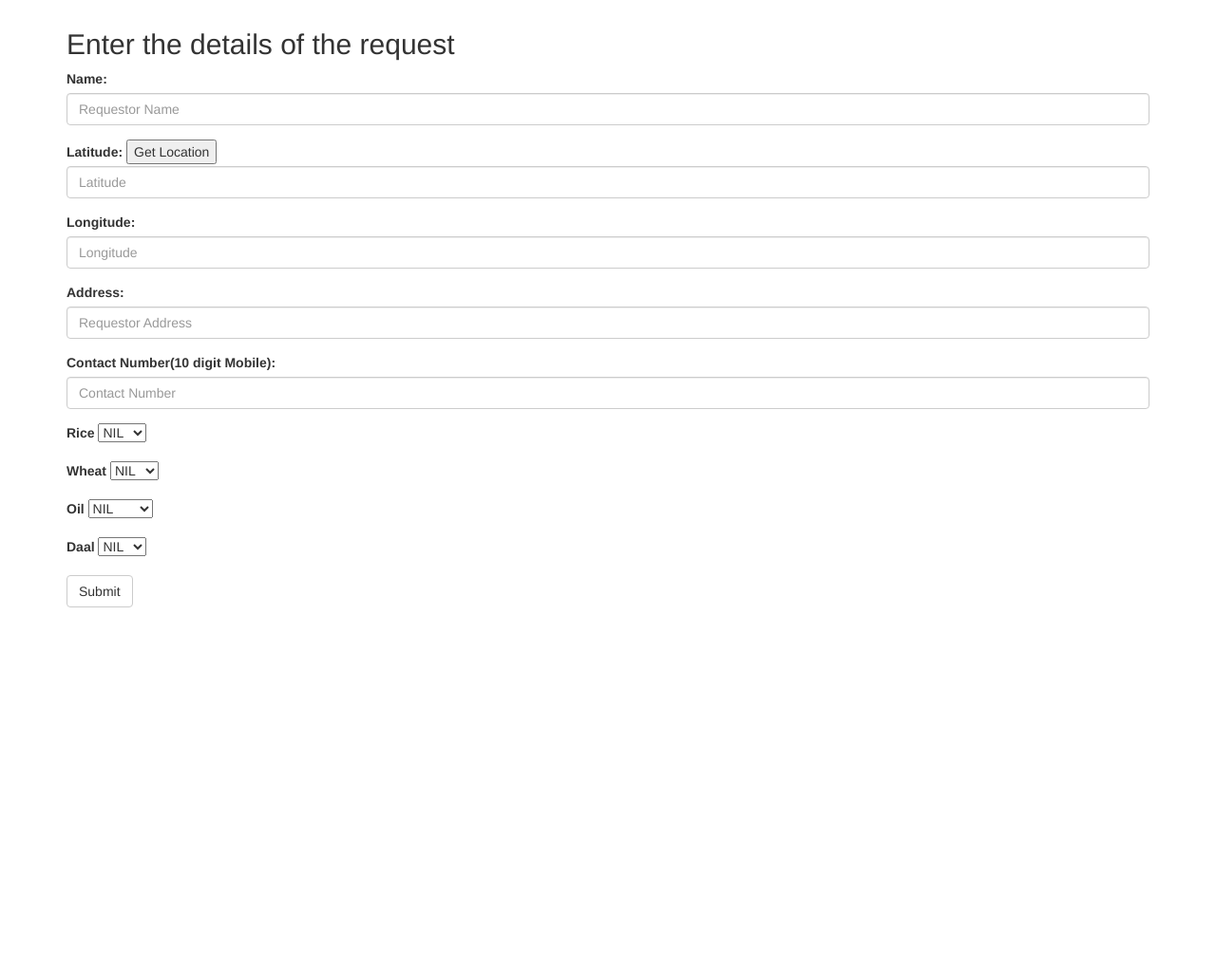
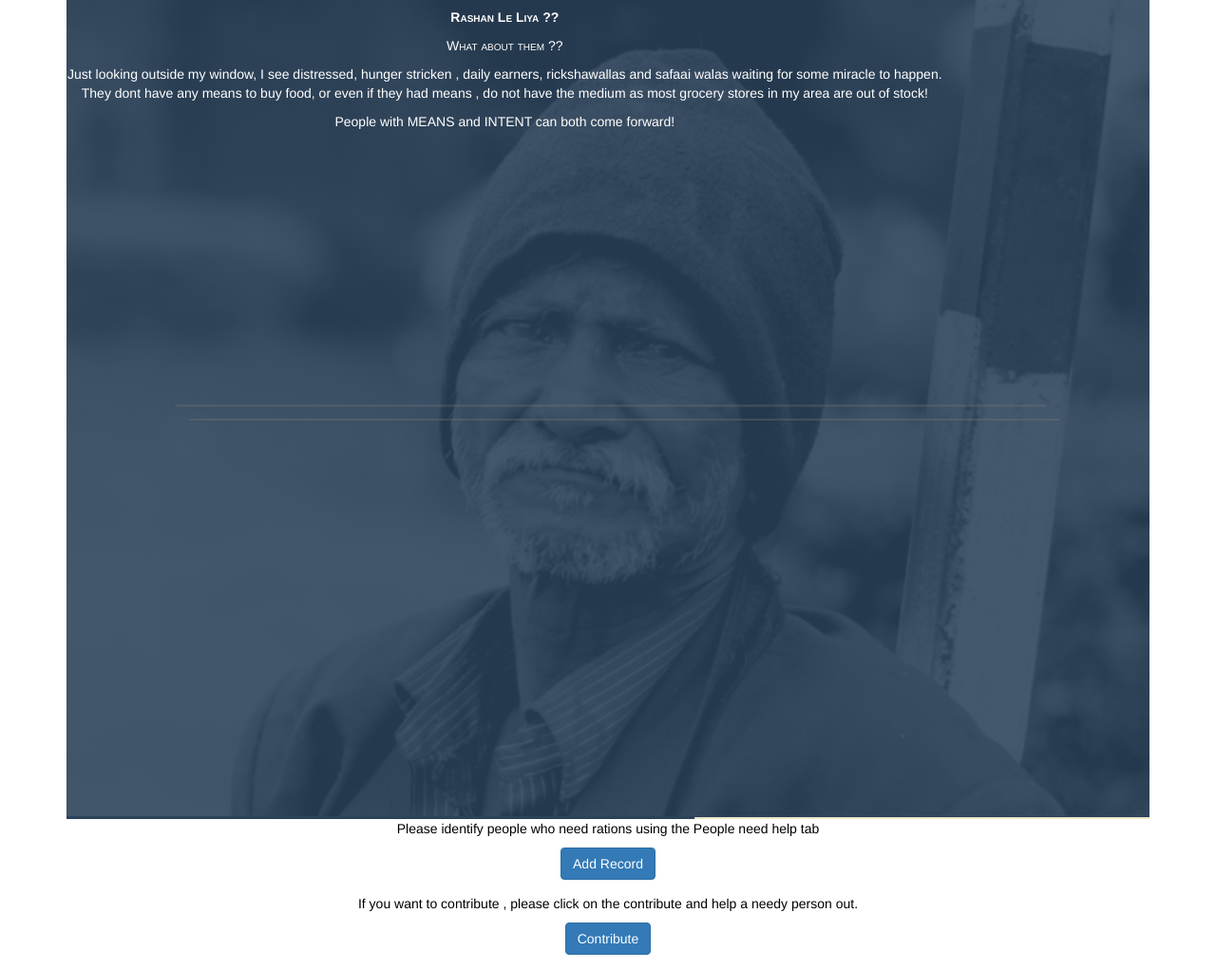
Before and after one commit to ashhadulislam/covid_assistance, a Flask app: page / in a window 1280 px wide. Shown: the whole page at 95% size. Before the commit the page ends 640 px from the top, so only its background shows below. Run offline with Flask 2, Linux system fonts and the light colour scheme; some libraries are stand-ins or nearby versions.

Commit message:
index page

```diff
--- a/app.py
+++ b/app.py
@@ -1,4 +1,4 @@
-from flask import Flask, render_template, request,send_from_directory, jsonify
+from flask import Flask, render_template, request,send_from_directory, jsonify, url_for
 import gspread
 from oauth2client.service_account import ServiceAccountCredentials
 
@@ -15,9 +15,16 @@ beneficiary_contact_index=11
 # counting from 0
 # when using in sheet, add 1
 
+
 @application.route('/')
-def add_request():
-    return render_template('index.html')
+def show_home():
+    return render_template('base.html')
+
+
+
+@application.route('/addneedy')
+def addneedy():
+    return render_template('addneedy.html')
 
 
 
--- /dev/null
+++ b/static/css/main.css
@@ -0,0 +1,76 @@
+/* Container holding the image and the text */
+.container {
+  position: relative;
+  text-align: center;
+  color: white;
+}
+
+.container_black_text {
+  position: relative;
+  text-align: center;
+  color: black;
+}
+
+/* Bottom left text */
+.bottom-left {
+  position: absolute;
+  bottom: 8px;
+  left: 16px;
+}
+
+/* Top left text */
+.top-left {
+  position: absolute;
+  top: 8px;
+  left: 16px;
+}
+
+
+
+
+/* Top right text */
+.top-right {
+  position: absolute;
+  top: 8px;
+  right: 16px;
+}
+
+/* Bottom right text */
+.bottom-right {
+  position: absolute;
+  bottom: 8px;
+  right: 16px;
+}
+
+
+
+/* Centered text */
+.centered {
+  position: absolute;
+  top: 50%;
+  left: 50%;
+  transform: translate(-50%, -50%);
+}
+
+
+p.normal {
+  font-weight: normal;
+}
+
+p.light {
+  font-weight: lighter;
+}
+
+p.thick {
+  font-weight: bold;
+}
+
+p.thick_small_caps {
+  font-weight: 900;
+  font-variant: small-caps;
+}
+
+p.thin_small_caps {
+  font-weight: 500;
+  font-variant: small-caps;
+}
--- a/templates/base.html
+++ b/templates/base.html
@@ -5,149 +5,61 @@
 	<meta charset="utf-8">
 	<meta name="viewport" content="width=device-width, initial-scale=1">
 	<link rel="stylesheet" href="https://maxcdn.bootstrapcdn.com/bootstrap/3.4.0/css/bootstrap.min.css">
+  <link rel="stylesheet" href="{{ url_for('static', filename='css/main.css') }}">
 	<script src="https://ajax.googleapis.com/ajax/libs/jquery/3.4.1/jquery.min.js"></script>
 	<script src="https://maxcdn.bootstrapcdn.com/bootstrap/3.4.0/js/bootstrap.min.js"></script>
 
 
-</head>
-
-<!-- <p>Click the button to get your coordinates.</p> -->
-
-<!-- <button onclick="getLocation()">Try It</button> -->
-<body>
-	<p id="demo"></p>
-
-	<script>
-	var x = document.getElementById("demo");
-
-	function getLocation() {
-	  if (navigator.geolocation) {
-	    navigator.geolocation.getCurrentPosition(showPosition);
-	  } else {
-	    x.innerHTML = "Geolocation is not supported by this browser.";
-	  }
-	}
-
-	function showPosition(position) {
-	  // x.innerHTML = "Latitude: " + position.coords.latitude +
-	  // "<br>Longitude: " + position.coords.longitude;
-	  mosque_lat.value=position.coords.latitude;
-	  mosque_lon.value=position.coords.longitude;
-
-	}
-	</script>
 
 
 
-	<script>
-    $("#file-picker").change(function(){
-
-
-        var input = document.getElementById('file-picker');
-        for (var i=0; i<input.files.length; i++)
-        {
-        //koala.jpg, koala.JPG substring(index) lastIndexOf('a') koala.1.jpg
-            var ext= input.files[i].name.substring(input.files[i].name.lastIndexOf('.')+1).toLowerCase()
-            file_names=file_names+ext
-            if ((ext == 'jpg') || (ext == 'png') || (ext  == 'jpeg'))
-            {
-                $("#msg").text("Files are supported")
-            }
-            else
-            {
-                $("#msg").text("Files are NOT supported")
-                document.getElementById("file-picker").value ="";
-            }
-        }
-
-
-    } );
-	</script>
-
-
-	<form action="/load_in_sheet" method="post" enctype="multipart/form-data">
 
 
 
-		<div class="container">
-		  <h2>Enter the details of the request</h2>
-		  <!-- <form action="/get_reviews"> -->
-		    <div class="form-group">
-		    	<label>Name:</label>
-		      	<input type="text" onfocus="this.value=''" class="form-control" id="requestor_name" placeholder="Requestor Name" name="requestor_name">
-	      	</div>
 
-	      	<div class="form-group">
-		      	<label>Latitude:</label>
-		      	<button type="button" onclick="getLocation()">Get Location</button>
-		      	<input type="text" class="form-control" id="mosque_lat" placeholder="Latitude" name="mosque_lat" >
-	      	</div>
-
-	      	<div class="form-group">
-		      	<label>Longitude:</label>
-		      	<input type="text" class="form-control" id="mosque_lon" placeholder="Longitude" name="mosque_lon" >
-	      	</div>
-
-	      	<div class="form-group">
-		    	<label>Address:</label>
-		      	<input type="text" onfocus="this.value=''" class="form-control" id="requestor_address" placeholder="Requestor Address" name="requestor_address">
-	      	</div>
+</head>
 
 
-	      	<div class="form-group">
-		      	<label>Contact Number(10 digit Mobile):</label>
-		      	<input type="text" onfocus="this.value=''" class="form-control" id="contact_num" placeholder="Contact Number" name="contact_num">
-		    </div>
+<body>
 
-	    	<div class="form-group">
-	    		<label>Rice</label>
-			    <select id="rice_qty" name="rice_qty">
-				  <option value="nil">NIL</option>
-				  <option value="1KG">1KG</option>
-				  <option value="3KG">3KG</option>
-				  <option value="5KG">5KG</option>
-				</select>
-			</div>
+  <div class="container">
+  <img src="{{url_for('static', filename='imgs/background.png')}}" alt="Bground" style="width:100%;">
 
-			<div class="form-group">
-	    		<label>Wheat</label>
-			    <select id="wheat_qty" name="wheat_qty">
-				  <option value="nil">NIL</option>
-				  <option value="1KG">1KG</option>
-				  <option value="3KG">3KG</option>
-				  <option value="5KG">5KG</option>
-				</select>
-			</div>
+<div class="top-left">
+    <p class="thick_small_caps">Rashan Le Liya ??</p>
+    <p class="thin_small_caps">What about them ??</p>
+    <p>
+      Just looking outside my window, I see distressed, hunger stricken , daily earners, rickshawallas and safaai walas waiting for some miracle to happen.<br>
+      They dont have any means to buy food, or even if they had means , do not have the medium as most grocery stores in my area are out of stock!
+    </p>
 
-			<div class="form-group">
-	    		<label>Oil</label>
-			    <select id="oil_qty" name="oil_qty">
-				  <option value="nil">NIL</option>
-				  <option value="1L">1 Litre</option>
-				  <option value="3L">3 Litres</option>
-				  <option value="5L">5 Litres</option>
-				</select>
-			</div>
+    <p>
+      People with MEANS and INTENT can both come forward!
+    </p>
 
-			<div class="form-group">
-	    		<label>Daal</label>
-			    <select id="daal_qty" name="daal_qty">
-				  <option value="nil">NIL</option>
-				  <option value="1KG">1 Kg</option>
-				  <option value="3KG">3 Kg</option>
-				  <option value="5KG">5 Kg</option>
-				</select>
-			</div>
-
-		    <button type="submit" class="btn btn-default">Submit</button>
-		</div>
+  </div>
+</div>
 
 
-	</form>
+
+<div class="container_black_text">
+
+        <div class="form-group">
+          <p>Please identify people who need rations using the People need help tab</p>  <a href="{{ url_for('addneedy') }}" class="btn btn-primary">Add Record</a>
+        </div>
+</div>
+
+
+<div class="container_black_text">
+
+        <div class="form-group">
+          <p>If you want to contribute , please click on the contribute and help a needy person out.</p>
+            <a href="{{ url_for('pending') }}" class="btn btn-primary">Contribute</a>
+          </div>
+</div>
+
+	<!-- <p><a href="{{ url_for('pending') }}">Check pending</a></p> -->
 
 
 
 </body>
-
-
-</html>
--- a/templates/index.html
+++ /dev/null
@@ -1 +0,0 @@
-{% extends 'base.html' %}
--- a/templates/pending.html
+++ b/templates/pending.html
@@ -66,9 +66,6 @@
 		  	 	<td>
 		  	 		<input type="checkbox" id="request_number" name={{item.request_id}} value={{item.request_id}}>
 		  	 	</td>
-
-
-
 			  </tr>
 			  {% endfor %}
 
```
Also changed, not shown: templates/addneedy.html (added, +156 -0 lines), static/imgs/background.png (added), static/imgs/logo.png (added), static/imgs/tagline.png (added).
